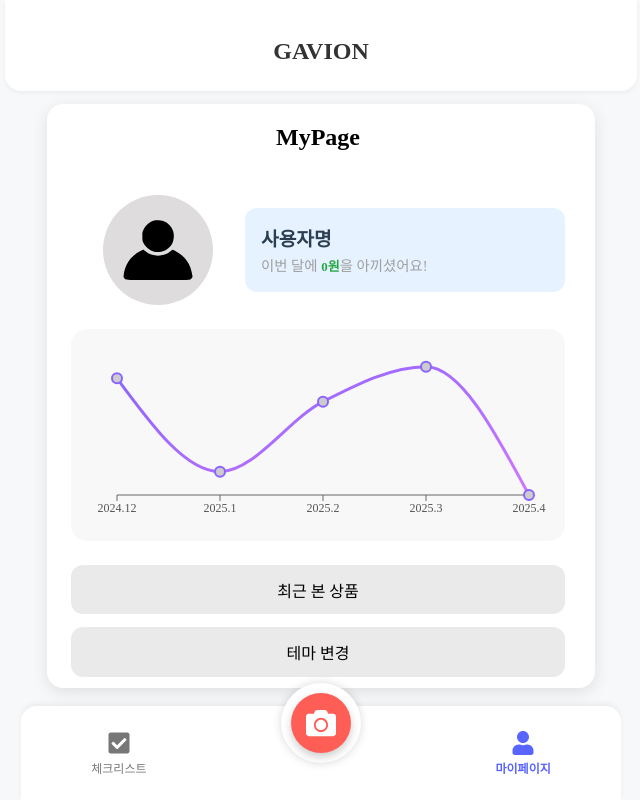
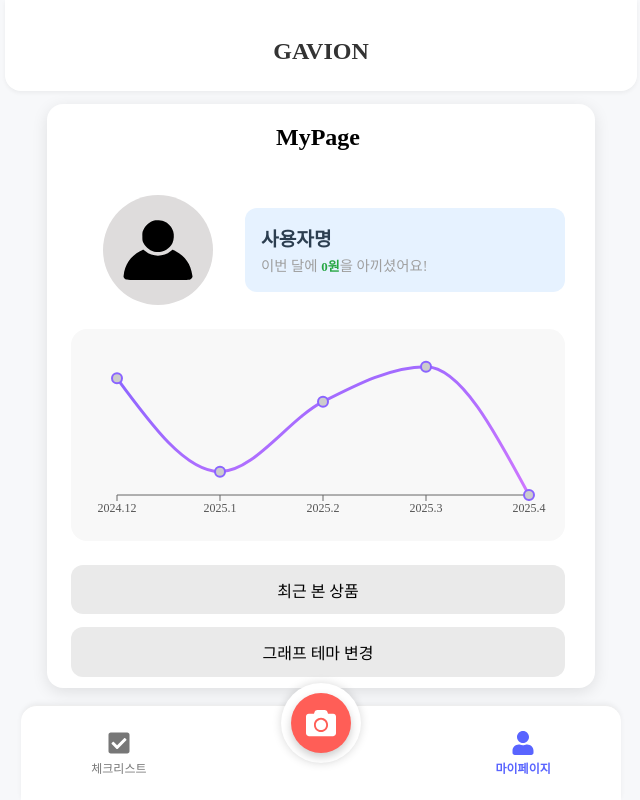
Before and after one commit to KGUCapstone/frontend, a React (Create React App) app: page /mypage in a window 1280 px wide. Shown: the whole page, without its empty margins (319-959 px from the left). Built offline with nearby package versions, Linux system fonts and the light colour scheme; no server answers.

Commit message:
깨진 파일 변경

```diff
--- a/src/pages/MyPage.js
+++ b/src/pages/MyPage.js
@@ -238,7 +238,7 @@ const MyPage = () => {
               className="mypage-button chart-toggle-button"
               onClick={() => setShowChartOptions(!showChartOptions)}
             >
-              테마 변경
+              그래프 테마 변경
             </div>
             <div className={`chart-options ${showChartOptions ? "open" : ""}`}>
               <button type="button" onClick={() => handleChartTypeChange("line")}>
--- a/src/style/Home.css
+++ b/src/style/Home.css
@@ -41,7 +41,7 @@
   height: auto;
   margin: 0rem auto;
   margin-top: 4rem;
-  margin-bottom: 5.5rem;
+  margin-bottom: 5.6rem;
   display: block;
 }
 
```
